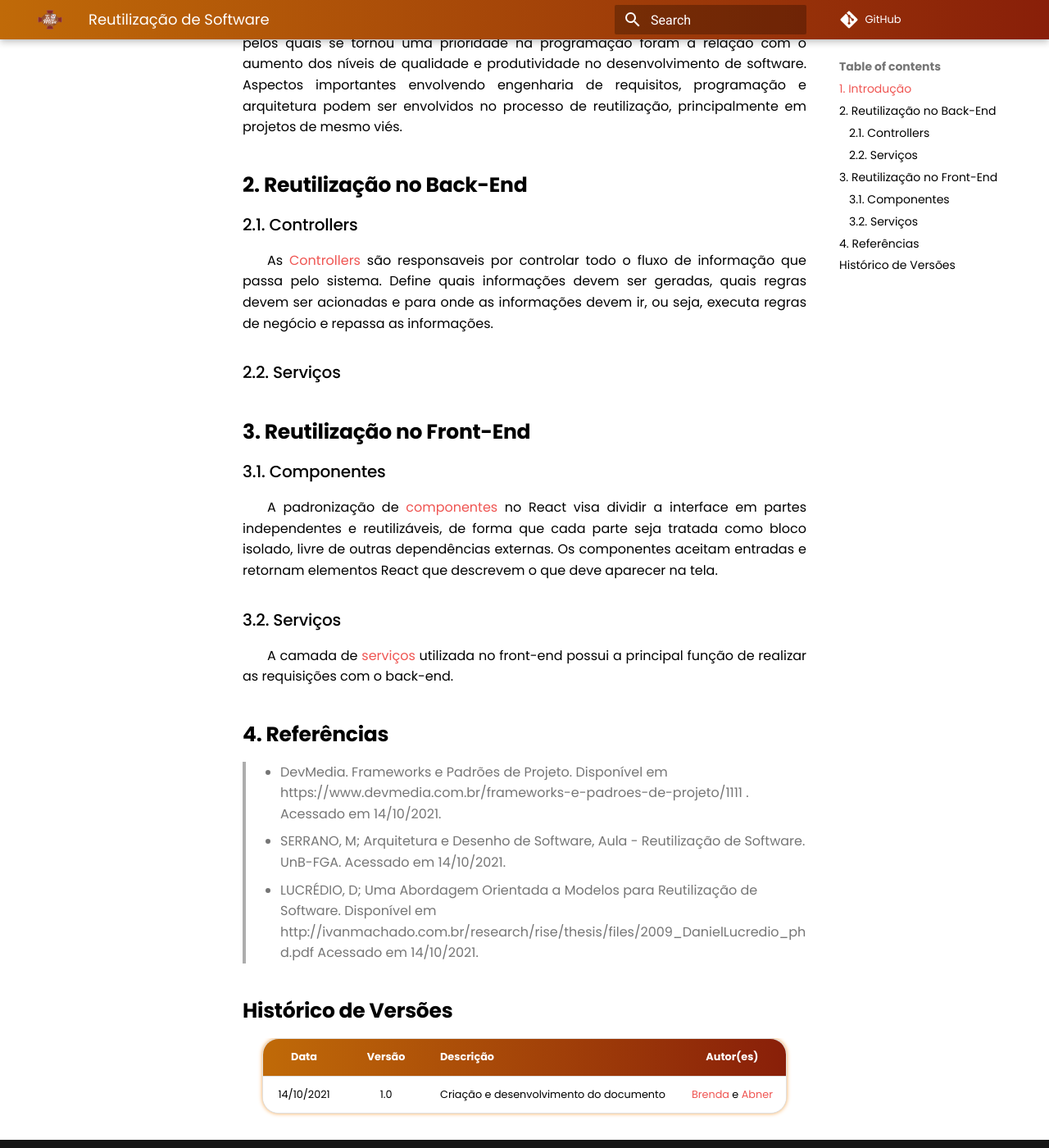
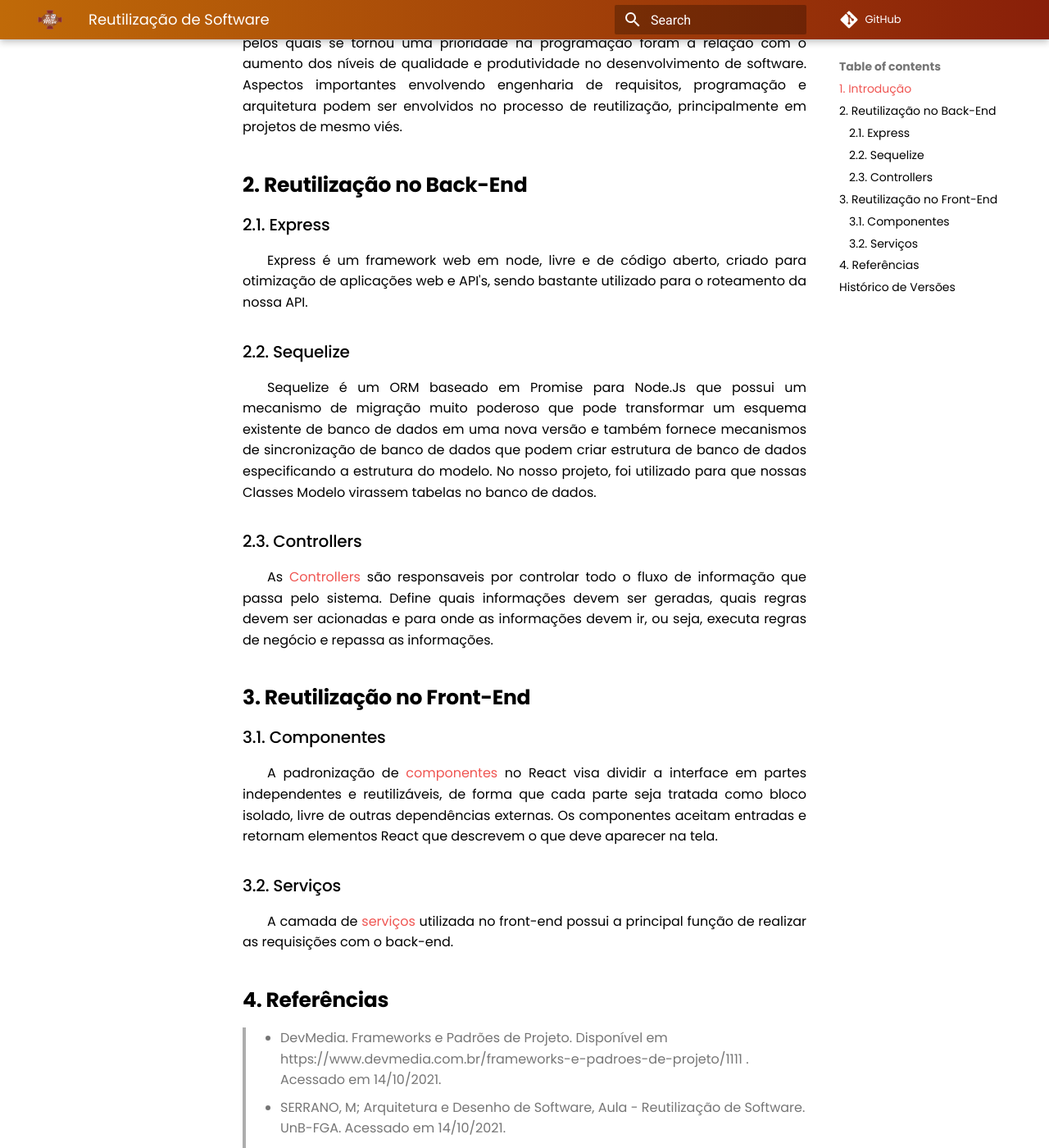
Before and after one commit to UnBArqDsw2021-1/2021.1_G02_TaNaMesa_docs, an MkDocs documentation site: the page built from docs/Reutilizacao/Reutilizacao-de-software.md, in a window 1280 px wide and 1400 px high, scrolled down 290 px. Shown: the whole window at 82% size. Built offline with MkDocs 1.6.1 and Material for MkDocs 9.7.7, drawn with Linux system fonts in a browser that asks for light colours; comment, search, counter and statistics services are not loaded; some of the changed text lies outside the part shown.

Commit message:
(#137) Adicionando topicos de reutilizacao back-end
Co-authored-by: brendavsantos

```diff
--- a/docs/Reutilizacao/Reutilizacao-de-software.md
+++ b/docs/Reutilizacao/Reutilizacao-de-software.md
@@ -1,30 +1,42 @@
 # Reutilização de Software
 
 ## 1. Introdução
+
 A reutilização de software é um conceito de grande valorização no mundo do desenvolvimento devido aos benefícios trazidos pela prática. Os principais motivos pelos quais se tornou uma prioridade na programação foram a relação com o aumento dos níveis de qualidade e produtividade no desenvolvimento de software. Aspectos importantes envolvendo engenharia de requisitos, programação e arquitetura podem ser envolvidos no processo de reutilização, principalmente em projetos de mesmo viés.
 
 ## 2. Reutilização no Back-End
 
-### 2.1. Controllers
+### 2.1. Express
+
+Express é um framework web em node, livre e de código aberto, criado para otimização de aplicações web e API's, sendo bastante utilizado para o roteamento da nossa API.
+
+### 2.2. Sequelize
+
+Sequelize é um ORM baseado em Promise para Node.Js que possui um mecanismo de migração muito poderoso que pode transformar um esquema existente de banco de dados em uma nova versão e também fornece mecanismos de sincronização de banco de dados que podem criar estrutura de banco de dados especificando a estrutura do modelo. No nosso projeto, foi utilizado para que nossas Classes Modelo virassem tabelas no banco de dados.
+
+### 2.3. Controllers
+
 As [Controllers](https://github.com/UnBArqDsw2021-1/2021.1_G02_TaNaMesa_Order_Service/tree/development/src/controllers) são responsaveis por controlar todo o fluxo de informação que passa pelo sistema. Define quais informações devem ser geradas, quais regras devem ser acionadas e para onde as informações devem ir, ou seja, executa regras de negócio e repassa as informações.
-
-### 2.2. Serviços
 
 ## 3. Reutilização no Front-End
 
 ### 3.1. Componentes
+
 A padronização de [componentes](https://github.com/UnBArqDsw2021-1/2021.1_G02_TaNaMesa_Frontend/tree/develop/frontend/src/components) no React visa dividir a interface em partes independentes e reutilizáveis, de forma que cada parte seja tratada como bloco isolado, livre de outras dependências externas. Os componentes aceitam entradas e retornam elementos React que descrevem o que deve aparecer na tela.
 
 ### 3.2. Serviços
+
 A camada de [serviços](https://github.com/UnBArqDsw2021-1/2021.1_G02_TaNaMesa_Frontend/tree/develop/frontend/src/services) utilizada no front-end possui a principal função de realizar as requisições com o back-end.
 
 ## 4. Referências
+
 > - DevMedia. Frameworks e Padrões de Projeto. Disponível em https://www.devmedia.com.br/frameworks-e-padroes-de-projeto/1111 . Acessado em 14/10/2021.
 > - SERRANO, M; Arquitetura e Desenho de Software, Aula - Reutilização de Software. UnB-FGA. Acessado em 14/10/2021.
 > - LUCRÉDIO, D; Uma Abordagem Orientada a Modelos para Reutilização de Software. Disponível em http://ivanmachado.com.br/research/rise/thesis/files/2009_DanielLucredio_phd.pdf Acessado em 14/10/2021.
 
 ## Histórico de Versões
 
-| Data | Versão | Descrição | Autor(es) |
-| :--: | :----: | :-------- | :-------: |
-| 14/10/2021 | 1.0 | Criação e desenvolvimento do documento | [Brenda](https://github.com/brendavsantos) e [Abner](https://github.com/abner423) |
+|    Data    | Versão | Descrição                                   |                                     Autor(es)                                     |
+| :--------: | :----: | :------------------------------------------ | :-------------------------------------------------------------------------------: |
+| 14/10/2021 |  1.0   | Criação e desenvolvimento do documento      | [Brenda](https://github.com/brendavsantos) e [Abner](https://github.com/abner423) |
+| 15/10/2021 |  2.0   | Adição de algumas reutilizações do back-end | [Brenda](https://github.com/brendavsantos) e [Abner](https://github.com/abner423) |
```
